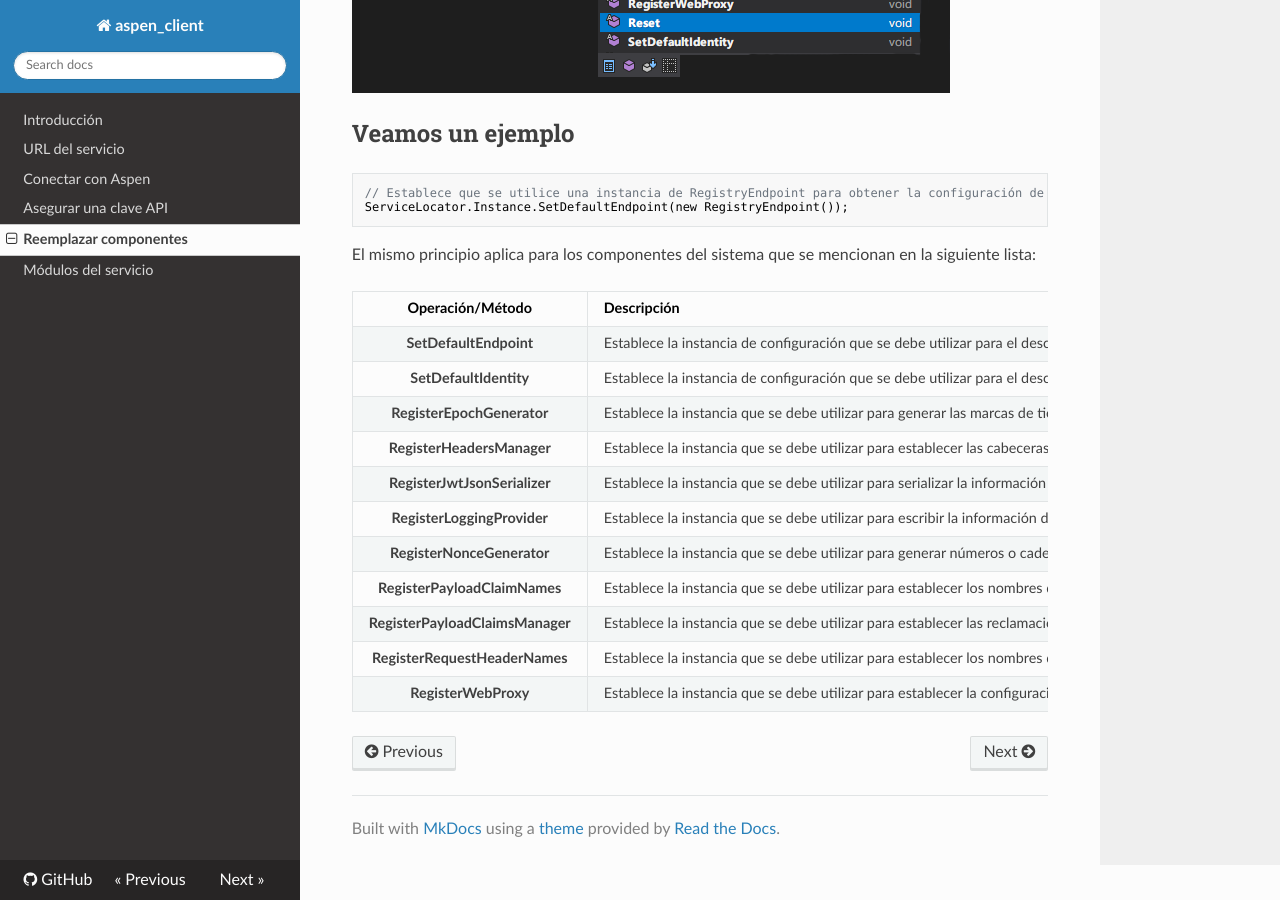
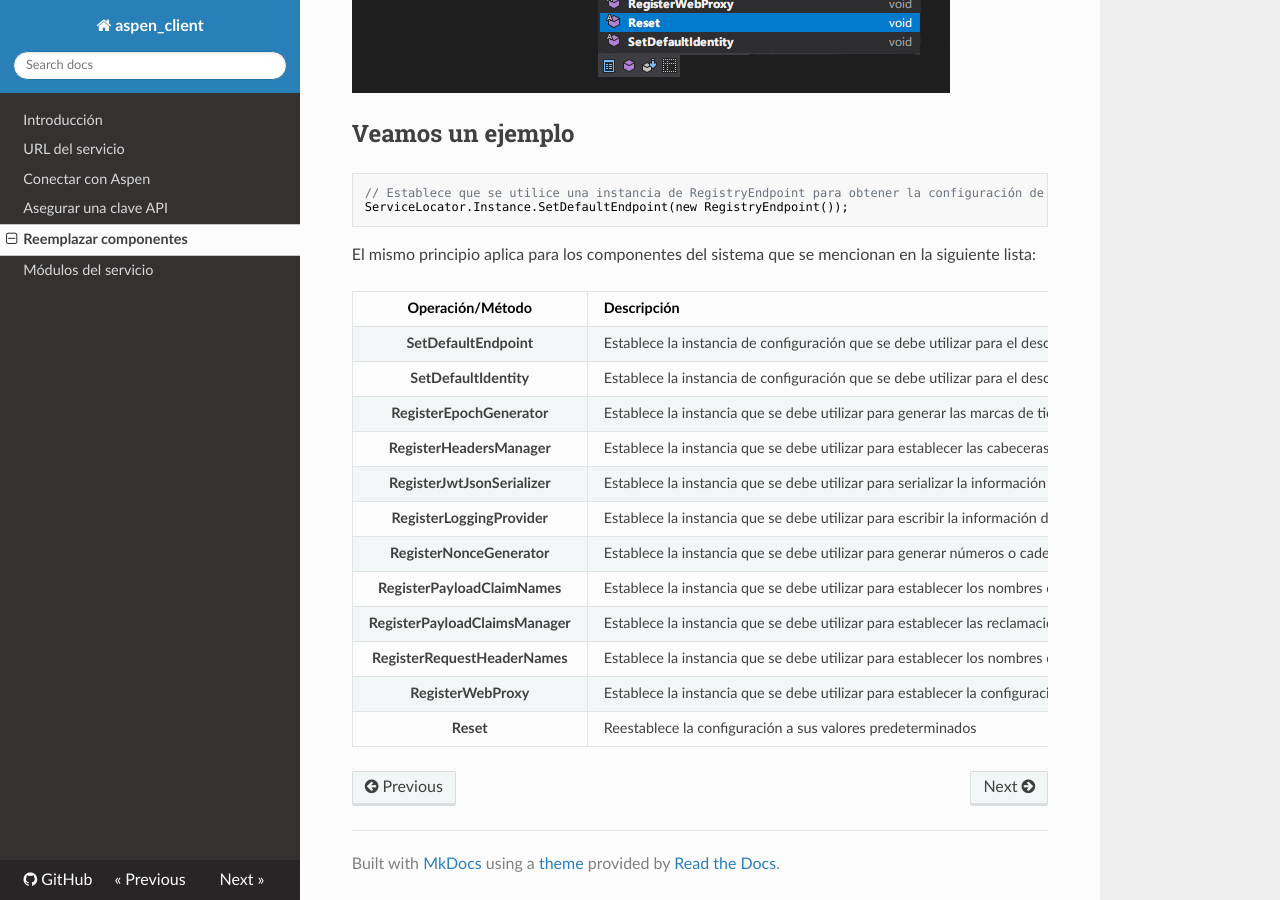
Before and after one commit to RD-Processa/Everco.Services.Aspen.Client.Docs, an MkDocs documentation site: the page built from docs/ServiceLocator.md, in a window 1280 px wide and 900 px high, scrolled down 856 px. Built offline with MkDocs 1.6.1, drawn with Linux system fonts in a browser that asks for light colours; nearby versions of some CDN libraries; old or Windows-style settings are respelled for this version of MkDocs.

Commit message:
ServiceLocator Reset

```diff
--- a/docs/ServiceLocator.md
+++ b/docs/ServiceLocator.md
@@ -32,3 +32,4 @@ El mismo principio aplica para los componentes del sistema que se mencionan en l
 | **RegisterPayloadClaimsManager**  | Establece la instancia que se debe utilizar para establecer las reclamaciones que se utilizan en la carga útil (Payload) de una solicitud hacia el servicio Aspen.  | **DefaultPayloadClaimsManager**|
 | **RegisterRequestHeaderNames**  | Establece la instancia que se debe utilizar para establecer los nombres que se utilizan en las cabeceras personalizadas de las solicitudes hacia el servicio Aspen. | **DefaultHeaderElement** |
 | **RegisterWebProxy** | Establece la instancia que se debe utilizar para establecer la configuración del servidor Proxy que se utiliza para establecer la comunicación hacia el servicio Aspen   | **NullWebProxy** |
+| **Reset** | Reestablece la configuración a sus valores predeterminados | **No aplica** |
```
